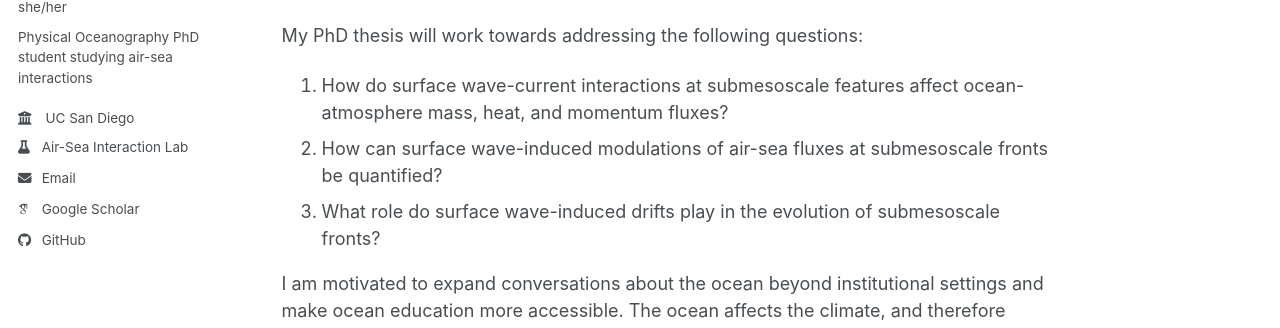
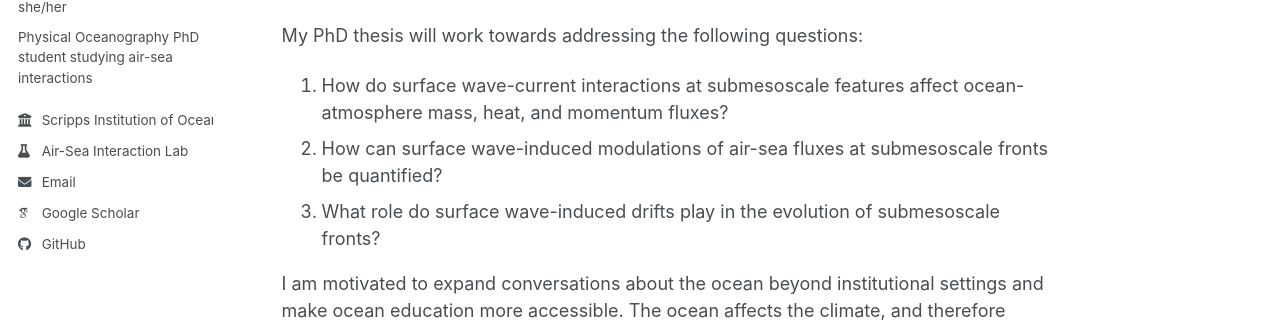
Before and after one commit to kmatsuyo/kmatsuyo.github.io, a Jekyll site: the page built from _pages/about.md, in a window 1280 px wide. Shown: the part 278-606 px from the top of the page. Built offline with Jekyll 4.4.1, drawn with Linux system fonts in a browser that asks for light colours; some web fonts are replaced; a script bundle is joined from its source files by our own code; library files that are not in the unit come from our copies.

Commit message:
Update author-profile.html

```diff
--- a/_includes/author-profile.html
+++ b/_includes/author-profile.html
@@ -28,7 +28,7 @@
         <li class="author__desktop"><i class="fas fa-fw fa-location-dot icon-pad-right" aria-hidden="true"></i>{{ author.location }}</li>
       {% endif %}
       {% if author.university %}
-        <li><i class="fas fa-fw fa-university icon-pad-right" aria-hidden="true"></i> {{ author.university }}</i>
+        <li><a href="{{ author.university }}"><i class="fas fa-fw fa-university icon-pad-right" aria-hidden="true"></i>Scripps Institution of Oceanography, UC San Diego</i>
       {% endif %}
       {% if author.employer %}
         <li><a href="{{ author.employer }}"><i class="fas fa-fw fa-flask icon-pad-right" aria-hidden="true"></i>Air-Sea Interaction Lab</a></li>
```
